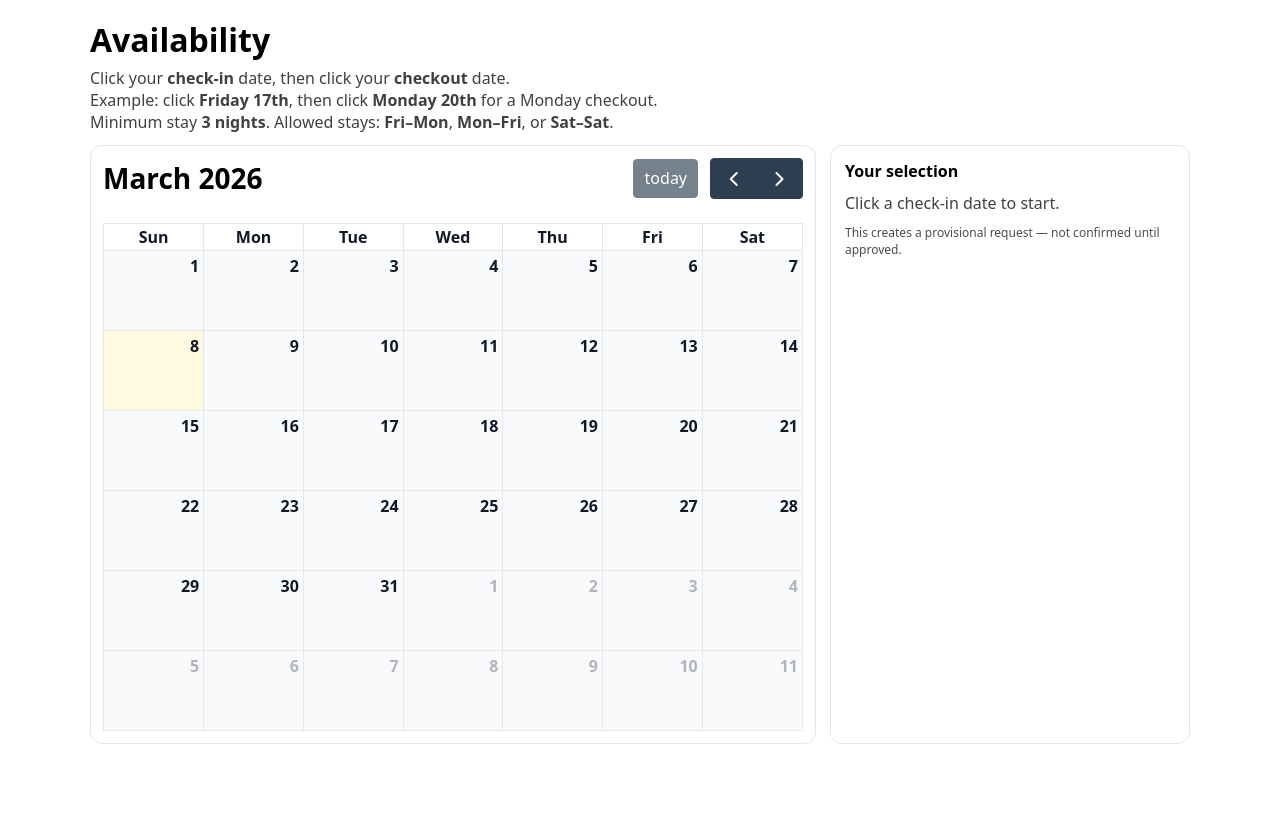
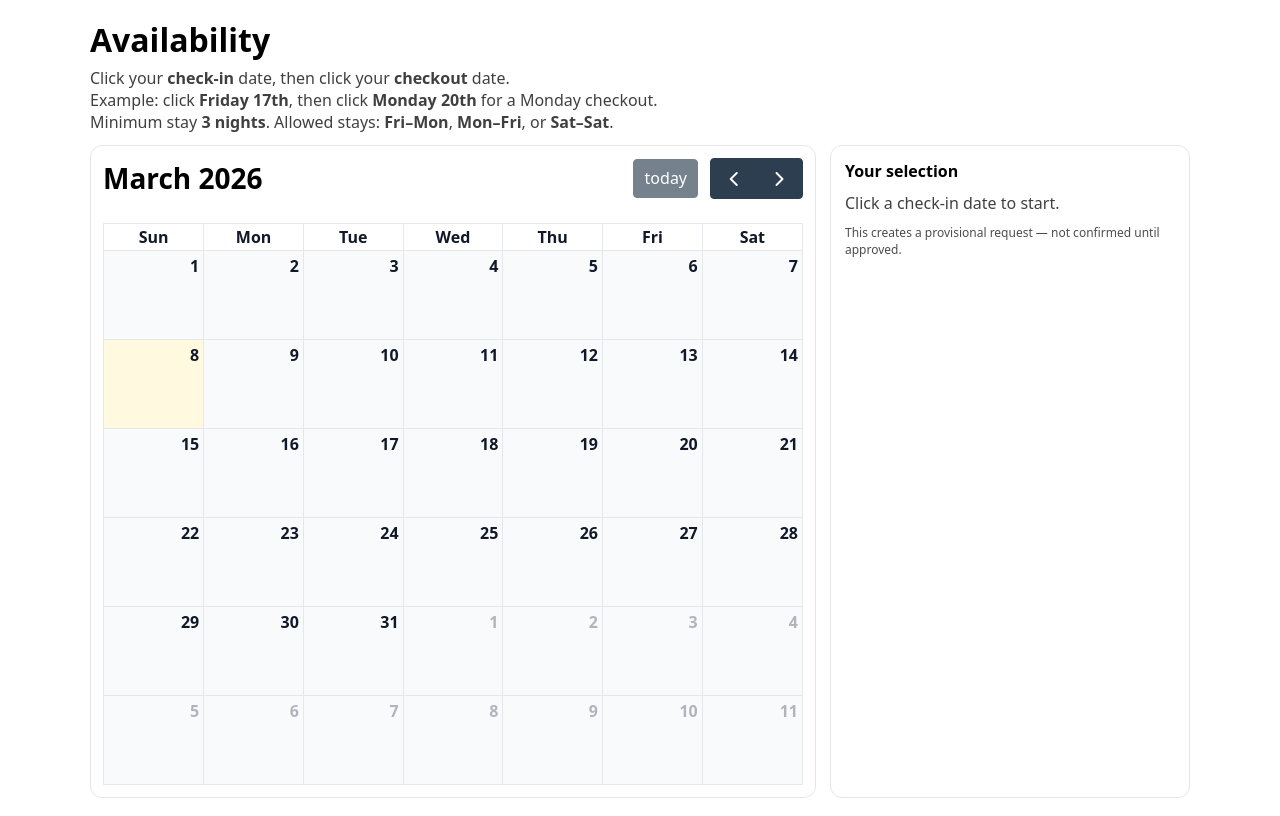
Before and after one commit to Liamdlking/Kingscaravan, a Next.js app: page /availability in a window 1280 px wide. Built offline with nearby package versions, Linux system fonts and the light colour scheme; no server answers.

Commit message:
Update page.tsx

```diff
--- a/app/availability/page.tsx
+++ b/app/availability/page.tsx
@@ -25,10 +25,13 @@ type Rate = {
 
 function eachDay(startISO: string, endISO: string) {
   const out: string[] = [];
-  const start = new Date(`${startISO}T00:00:00Z`);
-  const end = new Date(`${endISO}T00:00:00Z`);
-  for (let d = new Date(start); d < end; d.setUTCDate(d.getUTCDate() + 1)) {
-    out.push(d.toISOString().slice(0, 10));
+  const start = new Date(`${startISO}T00:00:00`);
+  const end = new Date(`${endISO}T00:00:00`);
+  for (let d = new Date(start); d < end; d.setDate(d.getDate() + 1)) {
+    const y = d.getFullYear();
+    const m = String(d.getMonth() + 1).padStart(2, "0");
+    const day = String(d.getDate()).padStart(2, "0");
+    out.push(`${y}-${m}-${day}`);
   }
   return out;
 }
@@ -104,16 +107,38 @@ export default function AvailabilityPage() {
     })();
   }, []);
 
-  const checkoutMarkers = useMemo(() => {
-    const outConfirmed = new Set<string>();
-    const outProvisional = new Set<string>();
+  const bookingStyleMap = useMemo(() => {
+    const map = new Map<
+      string,
+      {
+        status: "confirmed" | "provisional";
+        isStart: boolean;
+        isMiddle: boolean;
+        isCheckout: boolean;
+      }
+    >();
 
     for (const b of bookings) {
-      if (b.status === "confirmed") outConfirmed.add(b.end_date);
-      else outProvisional.add(b.end_date);
+      const bookedDays = eachDay(b.start_date, b.end_date);
+
+      bookedDays.forEach((day, index) => {
+        map.set(day, {
+          status: b.status,
+          isStart: index === 0,
+          isMiddle: index > 0,
+          isCheckout: false,
+        });
+      });
+
+      map.set(b.end_date, {
+        status: b.status,
+        isStart: false,
+        isMiddle: false,
+        isCheckout: true,
+      });
     }
 
-    return { outConfirmed, outProvisional };
+    return map;
   }, [bookings]);
 
   function selectionHasConfirmed(startISO: string, endISO: string) {
@@ -188,21 +213,33 @@ export default function AvailabilityPage() {
   }, [checkIn, checkOut]);
 
   const dayCellClassNames = (info: any) => {
-    const d = info.date.toISOString().slice(0, 10);
+    const d = info.dateStr;
+    const style = bookingStyleMap.get(d);
     const classes: string[] = [];
-    if (checkoutMarkers.outConfirmed.has(d)) classes.push("checkout-confirmed");
-    if (checkoutMarkers.outProvisional.has(d)) classes.push("checkout-provisional");
+
+    if (style) {
+      if (style.status === "confirmed") classes.push("day-booked-confirmed");
+      else classes.push("day-booked-provisional");
+
+      if (style.isStart) classes.push("day-booking-start");
+      if (style.isMiddle) classes.push("day-booking-middle");
+      if (style.isCheckout) classes.push("day-booking-checkout");
+    }
+
+    if (checkIn === d) classes.push("selected-checkin");
+    if (checkOut === d) classes.push("selected-checkout");
+
     return classes;
   };
 
-  const bookingEvents = useMemo(() => {
+  const bookingLabelEvents = useMemo(() => {
     return bookings.map((b, idx) => ({
-      id: `public-booking-${b.id ?? idx}`,
+      id: `public-booking-label-${b.id ?? idx}`,
       title: b.status === "confirmed" ? "Booked" : "Provisional",
       start: b.start_date,
-      end: b.end_date,
+      end: b.start_date,
       allDay: true,
-      display: "block" as const,
+      display: "list-item" as const,
       extendedProps: {
         kind: "booking",
         bookingStatus: b.status,
@@ -214,60 +251,36 @@ export default function AvailabilityPage() {
     if (!checkIn) return [];
     return [
       {
-        id: "selected-band",
+        id: "selected-label",
         title: checkOut ? "Your dates" : "Check-in selected",
         start: checkIn,
-        end:
-          checkOut ??
-          new Date(new Date(`${checkIn}T00:00:00`).getTime() + 86400000)
-            .toISOString()
-            .slice(0, 10),
+        end: checkIn,
         allDay: true,
-        display: "block" as const,
-        extendedProps: {
-          kind: "selection",
-        },
+        display: "list-item" as const,
+        extendedProps: { kind: "selection" },
       },
     ];
   }, [checkIn, checkOut]);
 
   const allEvents = useMemo(
-    () => [...bookingEvents, ...selectionEvents],
-    [bookingEvents, selectionEvents]
+    () => [...bookingLabelEvents, ...selectionEvents],
+    [bookingLabelEvents, selectionEvents]
   );
 
   function eventClassNames(arg: any) {
     const kind = arg.event.extendedProps?.kind;
-    if (kind === "booking") {
-      return [
-        "calendar-band",
-        "public-booking-band",
-        arg.event.extendedProps.bookingStatus === "confirmed"
-          ? "public-booking-confirmed"
-          : "public-booking-provisional",
-      ];
-    }
-    if (kind === "selection") return ["calendar-band", "selection-band"];
+    if (kind === "booking") return ["booking-label"];
+    if (kind === "selection") return ["selection-label"];
     return [];
   }
 
   function eventContent(arg: EventContentArg) {
     const kind = (arg.event.extendedProps as any)?.kind;
     if (kind === "booking") {
-      return (
-        <div className="band-inner">
-          <div className="band-title">{arg.event.title}</div>
-        </div>
-      );
+      return <div className="label-booking">{arg.event.title}</div>;
     }
     if (kind === "selection") {
-      return (
-        <div className="band-inner">
-          <div className="band-title" style={{ color: "#1d4ed8" }}>
-            {arg.event.title}
-          </div>
-        </div>
-      );
+      return <div className="label-selection">{arg.event.title}</div>;
     }
     return <div>{arg.event.title}</div>;
   }
@@ -294,6 +307,7 @@ export default function AvailabilityPage() {
           border-radius: 10px;
           overflow: visible;
           position: relative;
+          min-height: 88px;
         }
 
         .fc .fc-daygrid-day {
@@ -315,111 +329,106 @@ export default function AvailabilityPage() {
           z-index: 3;
         }
 
-        .fc .fc-daygrid-day.checkout-confirmed .fc-daygrid-day-frame::after,
-        .fc .fc-daygrid-day.checkout-provisional .fc-daygrid-day-frame::after {
-          content: "";
-          position: absolute;
-          left: 0;
-          top: 22px;
-          bottom: 2px;
-          width: 50%;
-          pointer-events: none;
-          z-index: 1;
-          box-sizing: border-box;
+        .fc .fc-daygrid-day.day-booked-confirmed.day-booking-start .fc-daygrid-day-frame {
+          background:
+            linear-gradient(to right, transparent 0 50%, #f7cfd2 50% 100%);
+          box-shadow:
+            inset -1px 0 0 #111,
+            inset 0 1px 0 #111,
+            inset 0 -1px 0 #111;
         }
 
-        .fc .fc-daygrid-day.checkout-confirmed .fc-daygrid-day-frame::after {
-          background: #f7cfd2;
-          border-left: 1px solid #111;
-          border-top: 1px solid #111;
-          border-bottom: 1px solid #111;
+        .fc .fc-daygrid-day.day-booked-provisional.day-booking-start .fc-daygrid-day-frame {
+          background:
+            linear-gradient(to right, transparent 0 50%, #f4d08a 50% 100%);
+          box-shadow:
+            inset -1px 0 0 #111,
+            inset 0 1px 0 #111,
+            inset 0 -1px 0 #111;
         }
 
-        .fc .fc-daygrid-day.checkout-provisional .fc-daygrid-day-frame::after {
+        .fc .fc-daygrid-day.day-booked-confirmed.day-booking-middle .fc-daygrid-day-frame {
+          background: #f7cfd2;
+          box-shadow:
+            inset 0 1px 0 #111,
+            inset 0 -1px 0 #111,
+            inset -1px 0 0 #111;
+        }
+
+        .fc .fc-daygrid-day.day-booked-provisional.day-booking-middle .fc-daygrid-day-frame {
           background: #f4d08a;
-          border-left: 1px solid #111;
-          border-top: 1px solid #111;
-          border-bottom: 1px solid #111;
+          box-shadow:
+            inset 0 1px 0 #111,
+            inset 0 -1px 0 #111,
+            inset -1px 0 0 #111;
+        }
+
+        .fc .fc-daygrid-day.day-booked-confirmed.day-booking-checkout .fc-daygrid-day-frame {
+          background:
+            linear-gradient(to right, #f7cfd2 0 50%, transparent 50% 100%);
+          box-shadow:
+            inset 1px 0 0 #111,
+            inset 0 1px 0 #111,
+            inset 0 -1px 0 #111;
+        }
+
+        .fc .fc-daygrid-day.day-booked-provisional.day-booking-checkout .fc-daygrid-day-frame {
+          background:
+            linear-gradient(to right, #f4d08a 0 50%, transparent 50% 100%);
+          box-shadow:
+            inset 1px 0 0 #111,
+            inset 0 1px 0 #111,
+            inset 0 -1px 0 #111;
+        }
+
+        .fc .fc-daygrid-day.selected-checkin .fc-daygrid-day-number,
+        .fc .fc-daygrid-day.selected-checkout .fc-daygrid-day-number {
+          background: #111;
+          color: #fff;
+          border-radius: 999px;
+          padding: 2px 7px;
         }
 
         .fc .fc-daygrid-event-harness {
-          margin-top: 2px;
+          margin-top: 4px;
           position: relative;
-          z-index: 2;
+          z-index: 4;
         }
 
-        .fc .fc-daygrid-event-harness .fc-h-event,
-        .fc .fc-daygrid-event-harness .calendar-band {
-          display: block !important;
-          width: 100% !important;
-          max-width: 100% !important;
+        .fc .fc-daygrid-event {
+          border: none !important;
+          background: transparent !important;
+          box-shadow: none !important;
+          padding: 0 !important;
+          margin: 0 !important;
         }
 
-        .fc .calendar-band {
-          border-radius: 0 !important;
-          padding: 0 !important;
-          min-height: 22px;
-          box-shadow: none !important;
-          box-sizing: border-box;
-        }
-
-        .fc .public-booking-band {
-          min-height: 22px;
-          border: 1px solid #111 !important;
-        }
-
-        .fc .public-booking-confirmed {
-          background: #f7cfd2 !important;
-        }
-
-        .fc .public-booking-provisional {
-          background: #f4d08a !important;
-        }
-
-        .fc .selection-band {
-          background: rgba(59,130,246,0.18) !important;
-          border: 1px solid rgba(29,78,216,0.65) !important;
-        }
-
-        .fc .calendar-band.fc-event-start:not(.fc-event-end) {
-          margin-left: 50% !important;
-        }
-
-        .fc .calendar-band.fc-event-end:not(.fc-event-start) {
-          margin-right: 0 !important;
-        }
-
-        .fc .calendar-band.fc-event-start.fc-event-end {
-          margin-left: 50% !important;
-          margin-right: 0 !important;
-        }
-
-        .fc .band-inner {
-          display: flex;
-          flex-direction: column;
-          gap: 2px;
-          padding: 2px 4px;
-          overflow: hidden;
-          width: 100%;
-          box-sizing: border-box;
-        }
-
-        .fc .band-title {
+        .label-booking {
           font-size: 11px;
           font-weight: 900;
           color: #7f1d1d;
+          background: rgba(255,255,255,0.35);
+          padding: 2px 4px;
+          border-radius: 3px;
           white-space: nowrap;
           overflow: hidden;
           text-overflow: ellipsis;
-          background: rgba(255,255,255,0.3);
-          padding: 1px 4px;
-          border-radius: 4px;
           width: fit-content;
           max-width: 100%;
         }
 
-        .fc .public-booking-provisional .band-title {
-          color: #92400e;
+        .label-selection {
+          font-size: 11px;
+          font-weight: 900;
+          color: #1d4ed8;
+          background: rgba(255,255,255,0.35);
+          padding: 2px 4px;
+          border-radius: 3px;
+          white-space: nowrap;
+          overflow: hidden;
+          text-overflow: ellipsis;
+          width: fit-content;
+          max-width: 100%;
         }
 
         .fc .fc-daygrid-more-link {
@@ -456,7 +465,7 @@ export default function AvailabilityPage() {
             eventClassNames={eventClassNames}
             eventContent={eventContent}
             dayCellClassNames={dayCellClassNames}
-            dayMaxEvents={4}
+            dayMaxEvents={3}
           />
         </div>
 
```
